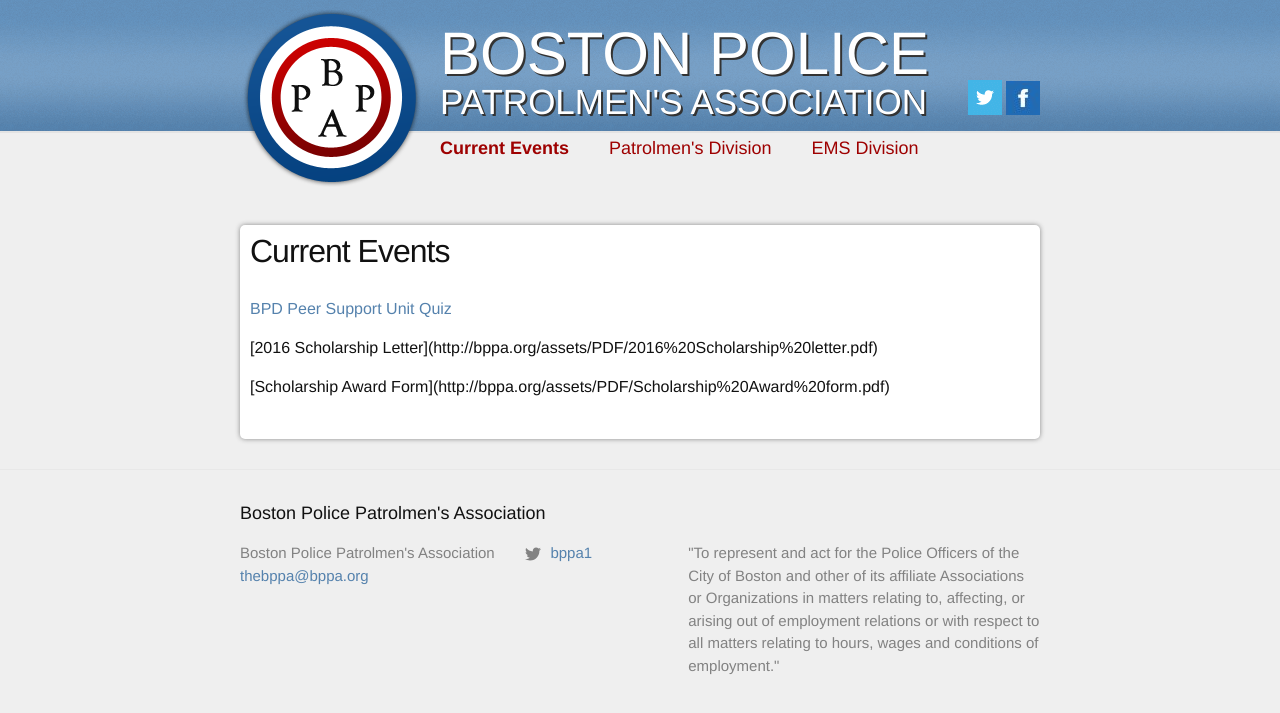
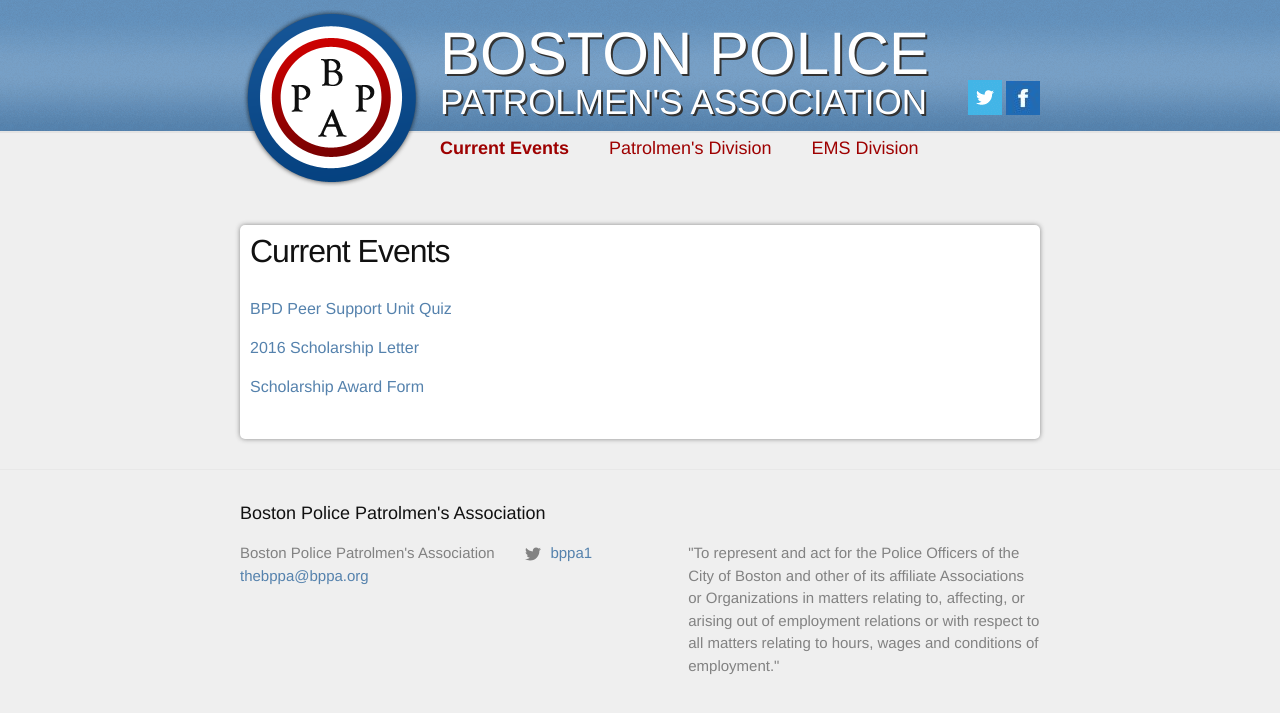
Before and after one commit to microsearch/bppa, a Jekyll site: the page built from current-events/index.md, in a window 1280 px wide. Shown: the top 713 px of the page. Built offline with Jekyll 4.4.1, drawn with Linux system fonts in a browser that asks for light colours.

Commit message:
Updated Index

```diff
--- a/current-events/index.md
+++ b/current-events/index.md
@@ -7,6 +7,6 @@ layout: page
 
 [BPD Peer Support Unit Quiz](http://www.bostonpeersupportquiz.org/)
 
-[2016 Scholarship Letter\]({{ site.url }}/assets/PDF/2016%20Scholarship%20letter.pdf)
+[2016 Scholarship Letter]({{ site.url }}/assets/PDF/2016%20Scholarship%20letter.pdf)
 
-[Scholarship Award Form\]({{ site.url }}/assets/PDF/Scholarship%20Award%20form.pdf)
+[Scholarship Award Form]({{ site.url }}/assets/PDF/Scholarship%20Award%20form.pdf)
```
